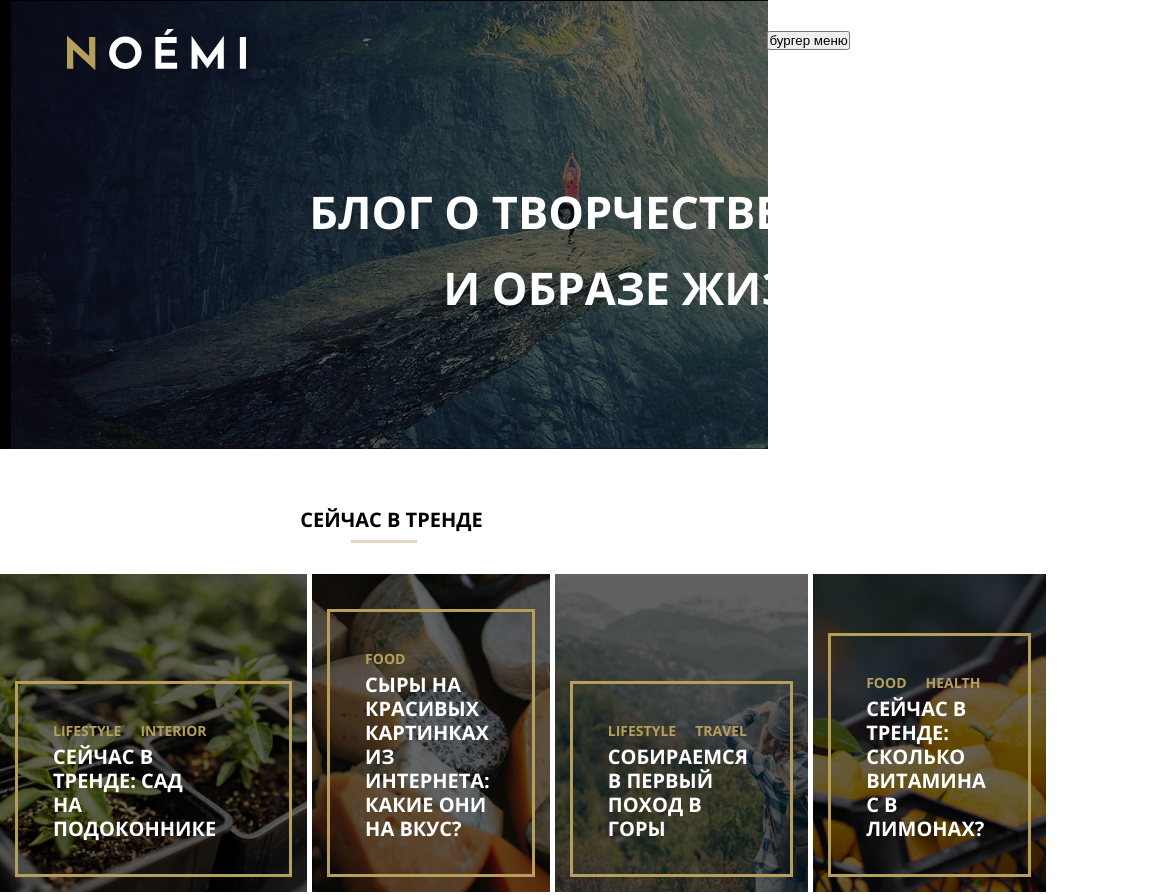
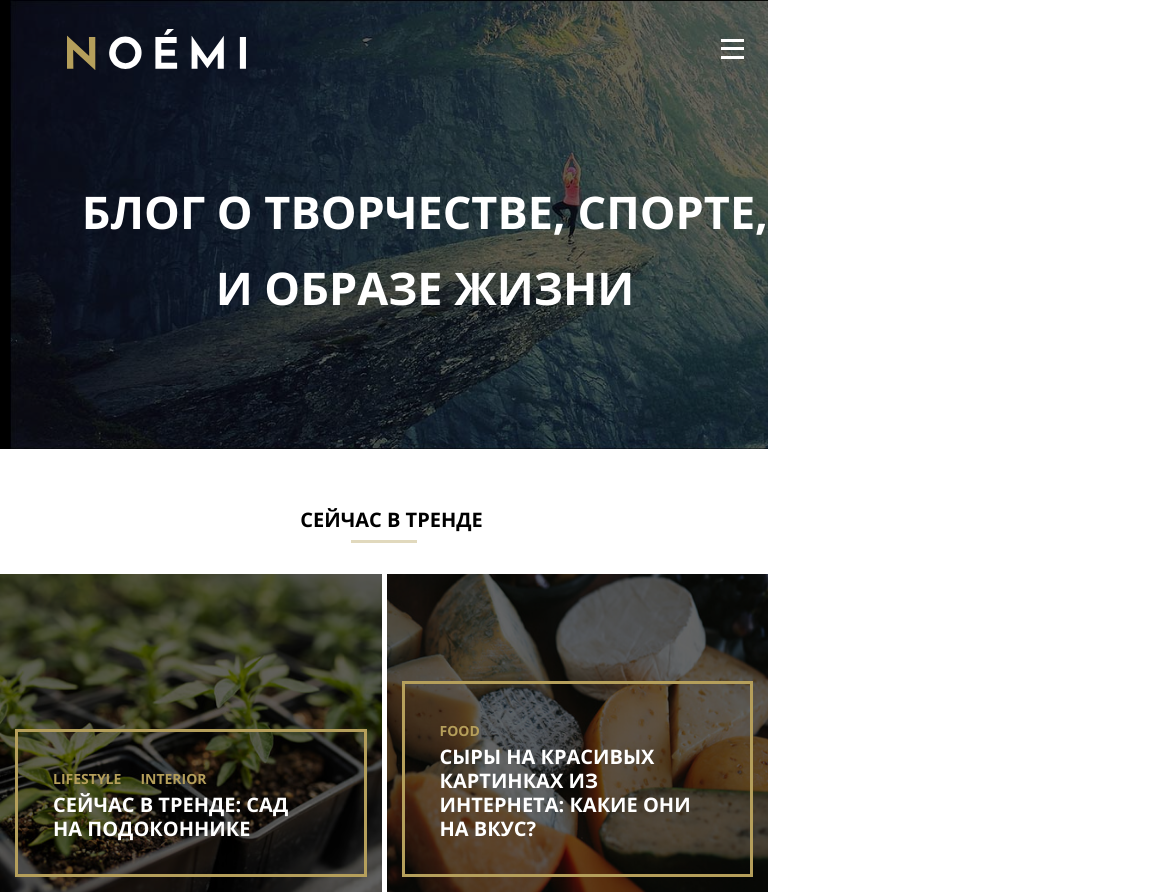
Before and after one commit to nikitakozhukhar/MQ_diplom, a plain HTML site: page index.html in a window 768 px wide. Shown: the top 895 px of the page, 1152 px wide, since content can reach past the window. Drawn offline with Linux system fonts and the light colour scheme; files whose address does not match are found by name.

Commit message:
Версия 1.6

```diff
--- a/css/style.css
+++ b/css/style.css
@@ -20,14 +20,14 @@ a {
 
 @font-face {
 	font-family: open-sans;
-	src: url(/fonts/OpenSans-Regular.woff);
+	src: url(../fonts/OpenSans-Regular.woff);
 	font-weight: 400;
 	font-style: normal;
 }
 
 @font-face {
 	font-family: open-sans;
-	src: url(/fonts/OpenSans-Bold.woff);
+	src: url(../fonts/OpenSans-Bold.woff);
 	font-weight: 700;
 	font-style: normal;
 }
@@ -48,7 +48,7 @@ body {
 .header {
 	padding: 19px 0px 57px 51px;
 
-	background: url("/img/banner-bg.jpg") no-repeat top 0px left 10px/ cover #000000;
+	background: url("../img/banner-bg.jpg") no-repeat top 0px left 10px/ cover #000000;
 	position: relative;
 
 	z-index: 1;
@@ -67,7 +67,7 @@ body {
 }
 
 .content {
-	width: 1200px;
+	max-width: 1200px;
 
 	padding: 0 15px;
 	margin: 0 auto;
@@ -93,6 +93,56 @@ body {
 	display: flex;
 	margin-right: 33px;
 	margin-bottom: 3px;
+}
+@media (min-width: 1200px) {
+	.burger-menu {
+		display: none;
+	}
+}
+
+@media (min-width: 768px) and (max-width: 1199px) {
+
+	.menu-list {
+		display: none;
+	}
+	.burger-menu {
+		width: 1.4em;
+		height: 1em;
+		border: none;
+		margin-right: 5px;
+		background-color: transparent;
+		font-size: 20px;
+		position: relative;
+		text-indent: -9999px;
+		cursor: pointer;
+	}
+	.burger-menu-item {
+		width: 82%;
+		height: 16%;
+		margin-top: -0.1em;
+		background-color: #ffffff;
+		position: absolute;
+		left: 0;
+		top: 50%;
+	}
+
+	.burger-menu:before {
+		top: 0;
+	}
+	.burger-menu:after {
+		bottom: 0;
+	}
+
+	.burger-menu:before,
+	.burger-menu:after{
+		content: "";
+		width: 82%;
+		height: 16%;
+		background-color: #ffffff;
+		position: absolute;
+		left: 0;
+	}
+
 }
 
 .menu-list-item:nth-child(n + 2) {
@@ -212,7 +262,6 @@ body {
 
 .textarea {
 	min-width: 100%;
-
 }
 
 .textarea-field {
@@ -246,7 +295,7 @@ body {
 .select {
 	min-width: 100%;
 	padding: 18px 18px 18px 18px;
-	background: url("/svg/form-arrows.svg") right 5px center/ 3% no-repeat #f9f9f9;
+	background: url("../svg/form-arrows.svg") right 5px center/ 3% no-repeat #f9f9f9;
 	-webkit-appearance: none;
   -moz-appearance: none;
 }
@@ -276,7 +325,10 @@ body {
 	width: 100%;
 	margin-bottom: 65px;
 }
-
+.trends-content {
+	width: 1200px;
+	padding: 0 15px 0 15px;
+}
 .trends-title {
 	position: relative;
 	padding: 0px 0px 42px 15px;
@@ -312,12 +364,23 @@ body {
 
 	display: flex;
 	align-items: flex-end;
-	flex: 0 1 25%;
-
+	flex: 1 1 25%;
 	min-height: 318px;
-
 	z-index: 1;
 }
+
+@media (min-width: 768px) and (max-width: 1200px) {
+
+	.trends-items {
+		flex-wrap: wrap;
+		width: 100%;
+	}
+	.trend-item {
+		flex-basis: 49%;
+	}
+}
+
+
 
 .trend-item::after {
 	content: "";
@@ -336,16 +399,16 @@ body {
 } */
 
 .trend1 {
-	background: url("/img/trend1.jpg") no-repeat top 0px left 0px/ cover #000000;
+	background: url("../img/trend1.jpg") no-repeat top 0px left 0px/ cover #000000;
 }
 .trend2 {
-	background: url("/img/trend2.jpg") no-repeat top 0px left 0px/ cover #000000;
+	background: url("../img/trend2.jpg") no-repeat top 0px left 0px/ cover #000000;
 }
 .trend3 {
-	background: url("/img/trend3.jpg") no-repeat top 0px left 0px/ cover #000000;
+	background: url("../img/trend3.jpg") no-repeat top 0px left 0px/ cover #000000;
 }
 .trend4 {
-	background: url("/img/trend4.jpg") no-repeat top 0px left 0px/ cover #000000;
+	background: url("../img/trend4.jpg") no-repeat top 0px left 0px/ cover #000000;
 }
 
 .trend-about {
@@ -559,7 +622,7 @@ h2 .trend-title-link {
 }
 
 .side-bar-title-new-post {
-	margin: -2px -8px 47px 0;
+	margin: -4px -8px 47px 0;
 }
 
 .side-bar-title::after {
```
